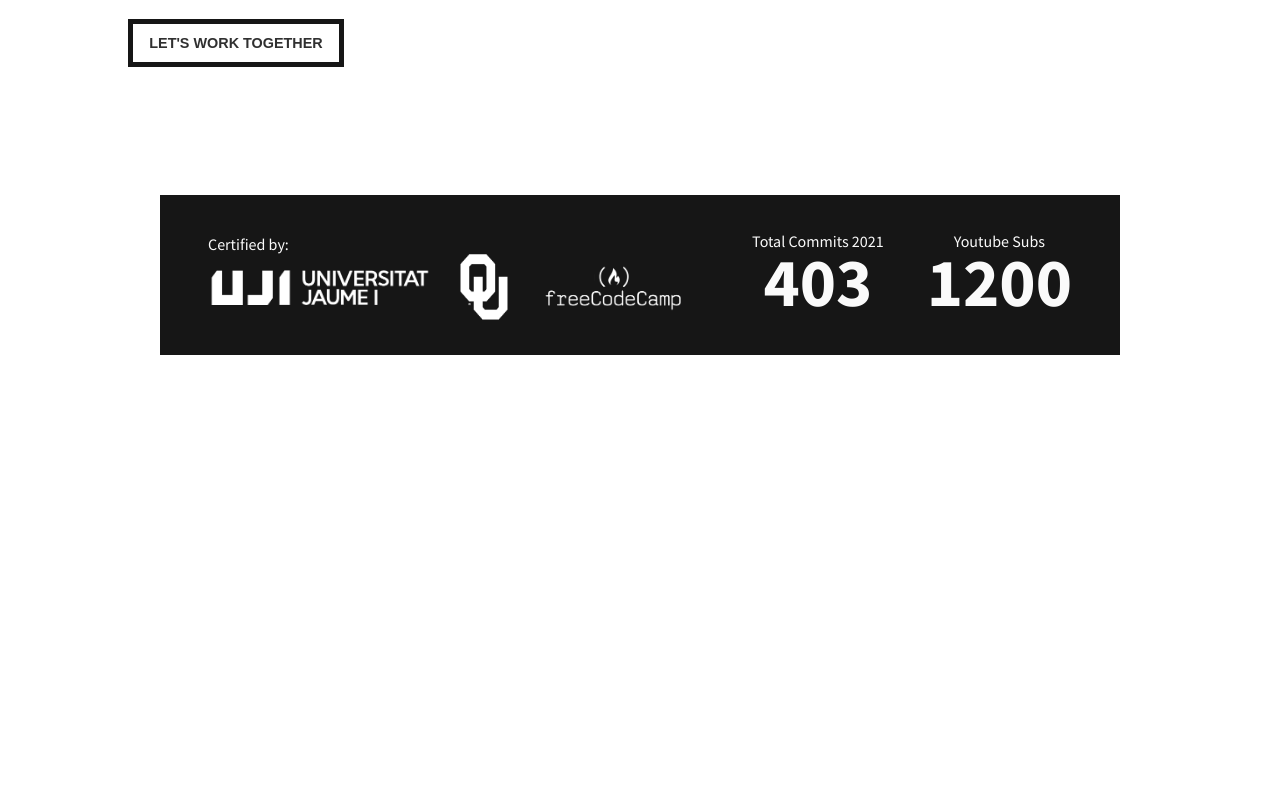
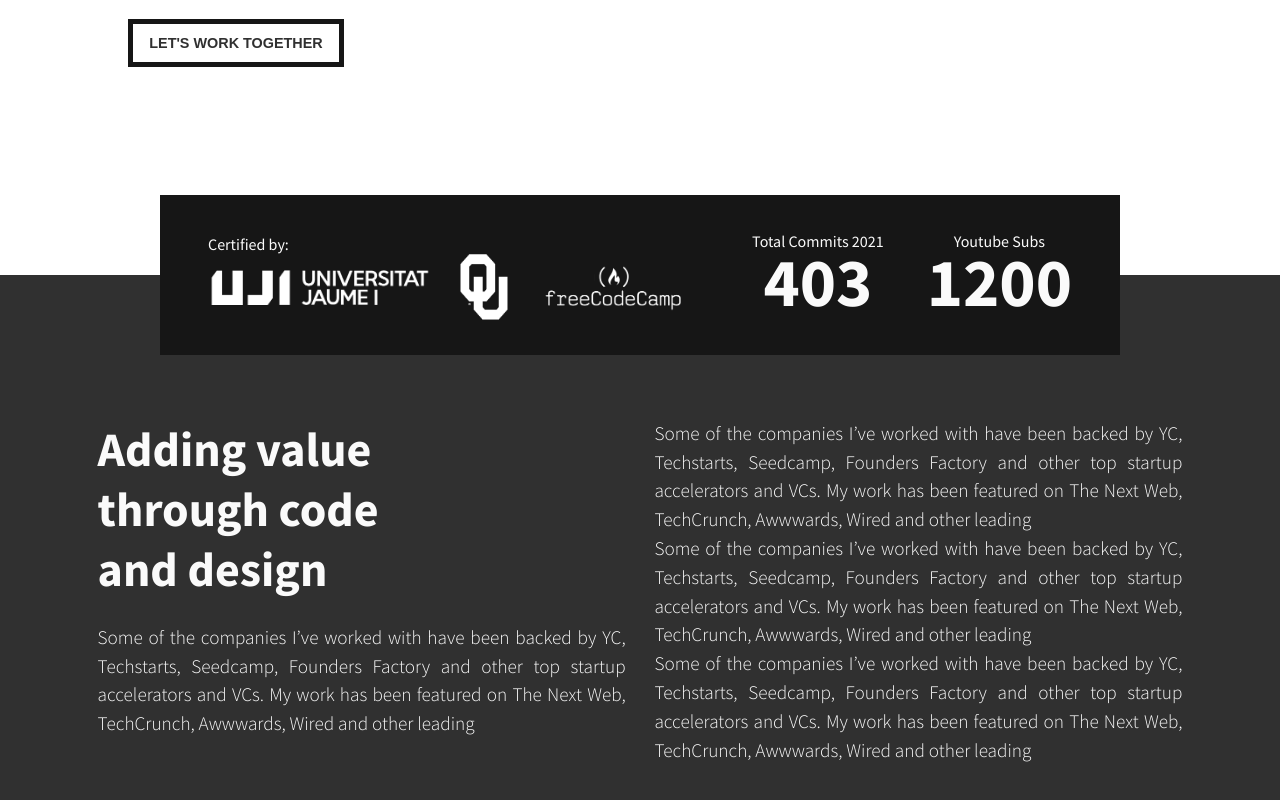
Before and after one commit to julendiaz/julen-tech-portfolio, a React (Create React App) app: page / in a window 1280 px wide. Shown: the part 482-1282 px from the top of the page. Before the commit the page ends 837 px from the top, so only its background shows below. Built offline with nearby package versions, Linux system fonts and the light colour scheme.

Commit message:
Add about section with sample text

```diff
--- a/src/App.js
+++ b/src/App.js
@@ -3,6 +3,7 @@ import './css/style.css';
 import { Navbar } from './components/Navbar';
 import { Jumbotron } from './components/Jumbotron';
 import { Stats } from './components/Stats';
+import { About } from './components/About';
 
 function App() {
   return (
@@ -10,6 +11,7 @@ function App() {
       <Navbar />
       <Jumbotron />
       <Stats />
+      <About />
     </div>
   );
 }
--- /dev/null
+++ b/src/components/About.js
@@ -0,0 +1,17 @@
+import React from "react";
+
+export const About = () => {
+    return (
+        <div className="about">
+            <div className="about__text about__text--left">
+                <h1>Adding value<br/> through code<br/> and design</h1>
+                <p>Some of the companies I’ve worked with have been backed by YC, Techstarts, Seedcamp, Founders Factory and other top startup accelerators and VCs. My work has been featured on The Next Web, TechCrunch, Awwwards, Wired and other leading </p>
+            </div>
+            <div className="about__text about__text--right">
+                <p>Some of the companies I’ve worked with have been backed by YC, Techstarts, Seedcamp, Founders Factory and other top startup accelerators and VCs. My work has been featured on The Next Web, TechCrunch, Awwwards, Wired and other leading </p>
+                <p>Some of the companies I’ve worked with have been backed by YC, Techstarts, Seedcamp, Founders Factory and other top startup accelerators and VCs. My work has been featured on The Next Web, TechCrunch, Awwwards, Wired and other leading </p>
+                <p>Some of the companies I’ve worked with have been backed by YC, Techstarts, Seedcamp, Founders Factory and other top startup accelerators and VCs. My work has been featured on The Next Web, TechCrunch, Awwwards, Wired and other leading </p>
+            </div>
+        </div>
+    )
+}
--- a/src/css/style.css
+++ b/src/css/style.css
@@ -133,6 +133,8 @@ ul {
   padding-top: 0.4em;
   padding-left: 3em;
   padding-right: 3em;
+  z-index: 2;
+  position: relative;
 }
 .stats__certifications-container {
   width: 58%;
@@ -165,7 +167,7 @@ ul {
   background-color: #303030;
   color: #fafafa;
   width: 7em;
-  height: 2em;
+  height: 2.5em;
   font-size: 0.9em;
   cursor: pointer;
 }
@@ -210,4 +212,37 @@ ul {
 }
 .main-logo:hover {
   opacity: 1;
+}
+
+.about {
+  display: flex;
+  flex-direction: 0;
+  align-items: center;
+  justify-content: center;
+  width: 100%;
+  height: 33em;
+  background-color: #303030;
+  color: #fafafa;
+  margin-top: -5em;
+  z-index: 0;
+  position: relative;
+  padding-top: 7em;
+}
+.about__text {
+  width: 33em;
+  height: 22em;
+  font-weight: 300;
+}
+.about__text--left {
+  margin-right: 1.8em;
+}
+.about__text h1 {
+  font-size: 3em;
+  font-weight: 700;
+  margin-bottom: 0.5em;
+}
+.about__text p {
+  font-size: 1.2em;
+  line-height: 1.5;
+  text-align: justify;
 }/*# sourceMappingURL=style.css.map */
--- a/src/sass/2_utils/_functions.scss
+++ b/src/sass/2_utils/_functions.scss
@@ -11,7 +11,9 @@ $font-sizes: (
   "navlinks": 1.1em,
   "button": 0.9em,
   "big-title": 4.3em,
+  "medium-title": 3em,
   "heading5": 1.1em,
+  "paragraph": 1.2em,
 );
 // Function to use probably in style.scss or main.scss because of scope
 @function weight($weight-name) {
--- /dev/null
+++ b/src/sass/4_modules/_about.scss
@@ -0,0 +1,36 @@
+@use "../1_base/colors" as *;
+@use "../2_utils/mixins" as *;
+@use "../2_utils/functions" as *;
+
+.about {
+  @include flex(0, center, center);
+  width: 100%;
+  height: 33em;
+  background-color: $black_700;
+  color: $white_100;
+  margin-top: -5em;
+  z-index: 0;
+  position: relative;
+  padding-top: 7em;
+
+  &__text {
+    width: 33em;
+    height: 22em;
+    font-weight: weight(light);
+    &--left {
+      margin-right: 1.8em;
+    }
+
+    h1 {
+      font-size: size(medium-title);
+      font-weight: weight(bold);
+      margin-bottom: 0.5em;
+    }
+
+    p {
+      font-size: size(paragraph);
+      line-height: 1.5;
+      text-align: justify;
+    }
+  }
+}
--- a/src/sass/4_modules/_button.scss
+++ b/src/sass/4_modules/_button.scss
@@ -6,7 +6,7 @@
   background-color: $black_700;
   color: $white_100;
   width: 7em;
-  height: 2em;
+  height: 2.5em;
   font-size: size(button);
   cursor: pointer;
 
--- a/src/sass/4_modules/_stats.scss
+++ b/src/sass/4_modules/_stats.scss
@@ -12,7 +12,8 @@
   padding-top: 0.4em;
   padding-left: 3em;
   padding-right: 3em;
-
+  z-index: 2;
+  position: relative;
   &__certifications-container {
     width: 58%;
   }
--- a/src/sass/style.scss
+++ b/src/sass/style.scss
@@ -28,6 +28,7 @@
 @use "./4_modules/_tag.scss";
 @use "./4_modules/_testimonial.scss";
 @use "./4_modules/_youtube.scss";
+@use "./4_modules/_about.scss";
 
 // 6_queries
 @use "./5_queries/_queries.scss";
```
Also changed, not shown: 1 other file (tests, documents, lock files or other folders).
